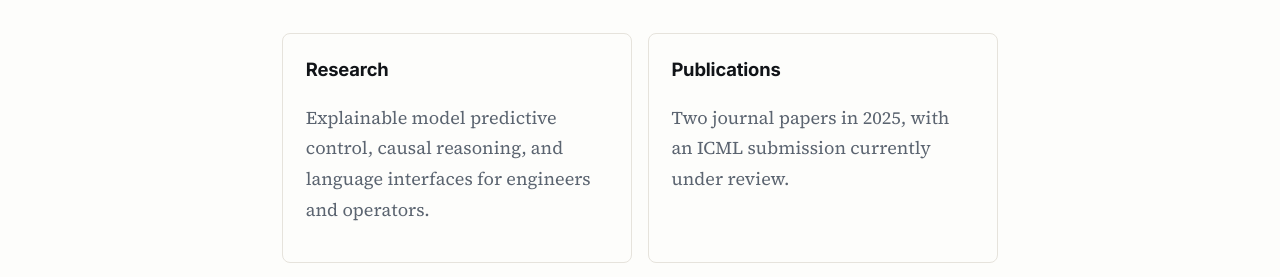
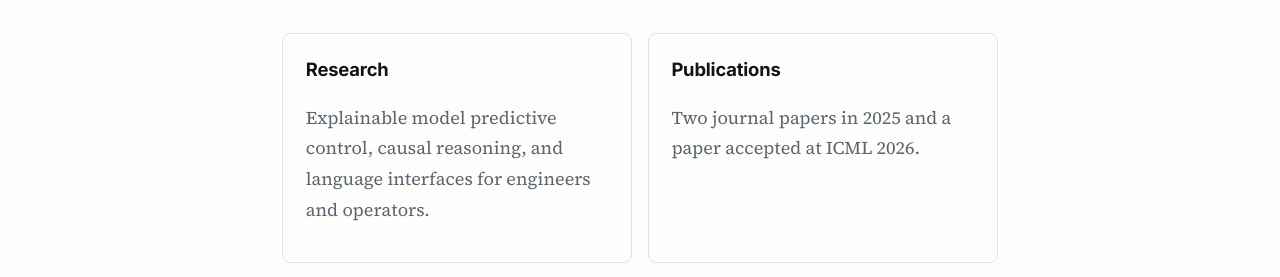
Before and after one commit to Ramesh-Arvind/Ramesh-Arvind.github.io, a Jekyll site: the page built from index.md, in a window 1280 px wide and 900 px high, scrolled down 456 px. Shown: the part 155-432 px from the top of the window. Built offline with Jekyll 4.4.1, drawn with Linux system fonts in a browser that asks for light colours.

Commit message:
home: update publications card to reflect ICML 2026 acceptance

```diff
--- a/index.md
+++ b/index.md
@@ -31,7 +31,7 @@ title: Home
   </a>
   <a class="card" href="/publications/">
     <h3>Publications</h3>
-    <p class="muted">Two journal papers in 2025, with an ICML submission currently under review.</p>
+    <p class="muted">Two journal papers in 2025 and a paper accepted at ICML 2026.</p>
   </a>
   <a class="card" href="/blog/">
     <h3>Writing</h3>
```
